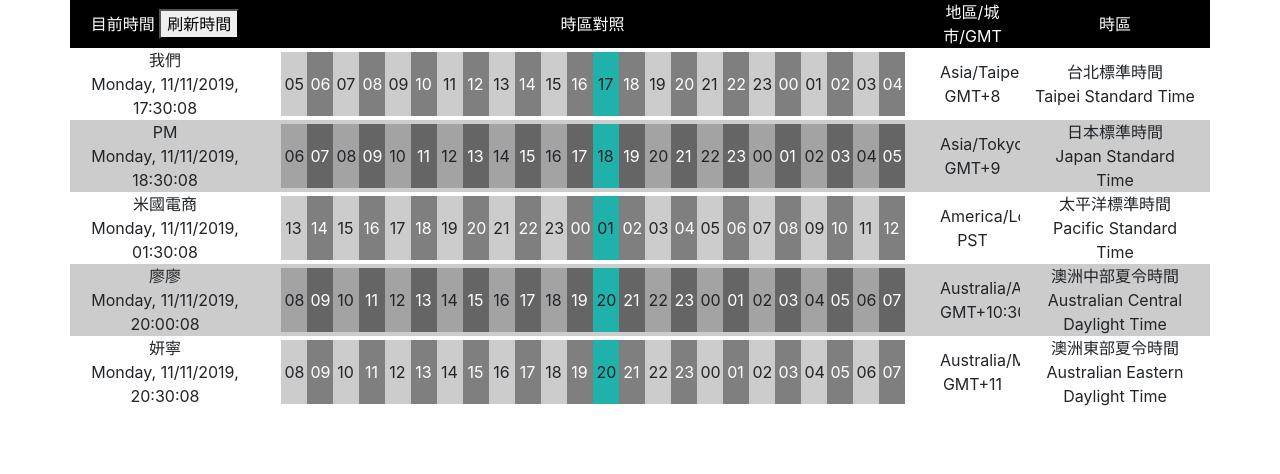
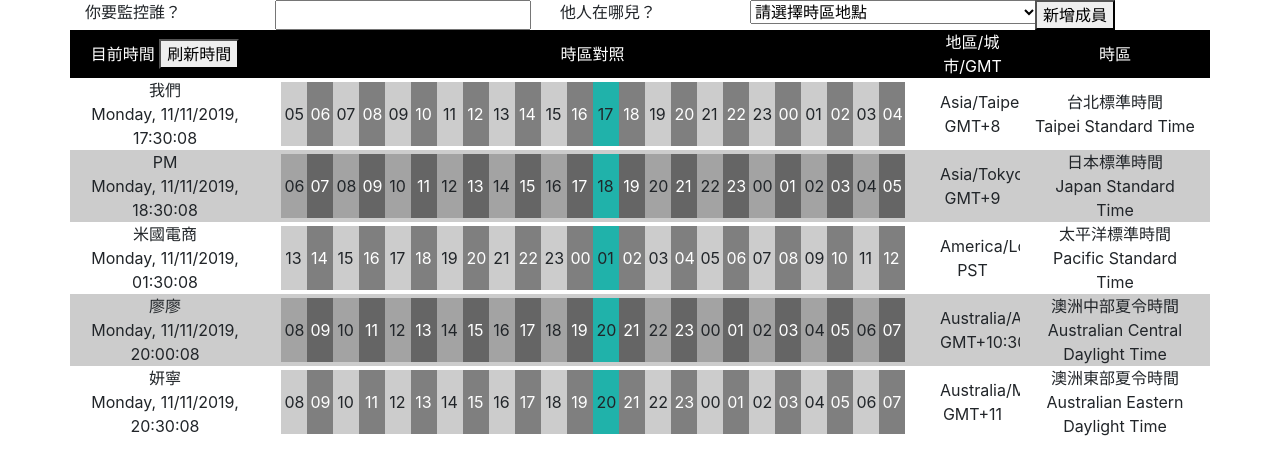
Before and after one commit to MinRuXie/time_zone, a plain HTML site: page index.html in a window 1280 px wide. Drawn offline with Linux system fonts and the light colour scheme.

Commit message:
add input

```diff
--- a/index.html
+++ b/index.html
@@ -9,6 +9,25 @@
     <link href="css/main.css" rel="stylesheet">
 </head>
 <body>
+    <section id="add">
+        <div class="container">
+            <div class="row">
+                <div class="col-lg-2 col-md-2 col-sm-2 col-2">你要監控誰？</div>
+                <div class="col-lg-3 col-md-3 col-sm-3 col-3">
+                    <input type="text">
+                </div>
+                <div class="col-lg-2 col-md-2 col-sm-2 col-2">他人在哪兒？</div>
+                <div id="timezone" class="col-lg-3 col-md-3 col-sm-3 col-3">
+                    <select name="YourLocation">
+                        <option value="">請選擇時區地點</option>
+                    </select>
+                </div>
+                <div class="col-lg-2 col-md-2 col-sm-2 col-2">
+                    <button id="add-btn">新增成員</button>
+                </div>
+            </div>
+        </div>
+    </section>
     <section id="main">
         <div class="container">
             <div class="row">
--- a/js/main.js
+++ b/js/main.js
@@ -426,6 +426,7 @@ $(function(){
     //-------------------
     // 變數宣告
     //-------------------
+    let add = $('#add');
     let main = $('#main');
 
     //-------------------
@@ -556,6 +557,15 @@ $(function(){
     //     }
     // }
 
+    /* 新增輸入控件 */
+    function buildInput() {
+        for(let h=0;h<aryIannaTimeZones.length;h++){
+            add.find('#timezone select').append(`
+                <option value="">${aryIannaTimeZones[h]}</option>
+            `);
+        }
+    }
+
     //-------------------
     // Event Binding
     //-------------------
@@ -571,4 +581,5 @@ $(function(){
 
     refresh(); // 刷新資料
     appendData(); // 插入資料
+    buildInput(); // 新增輸入控件
 });
```
